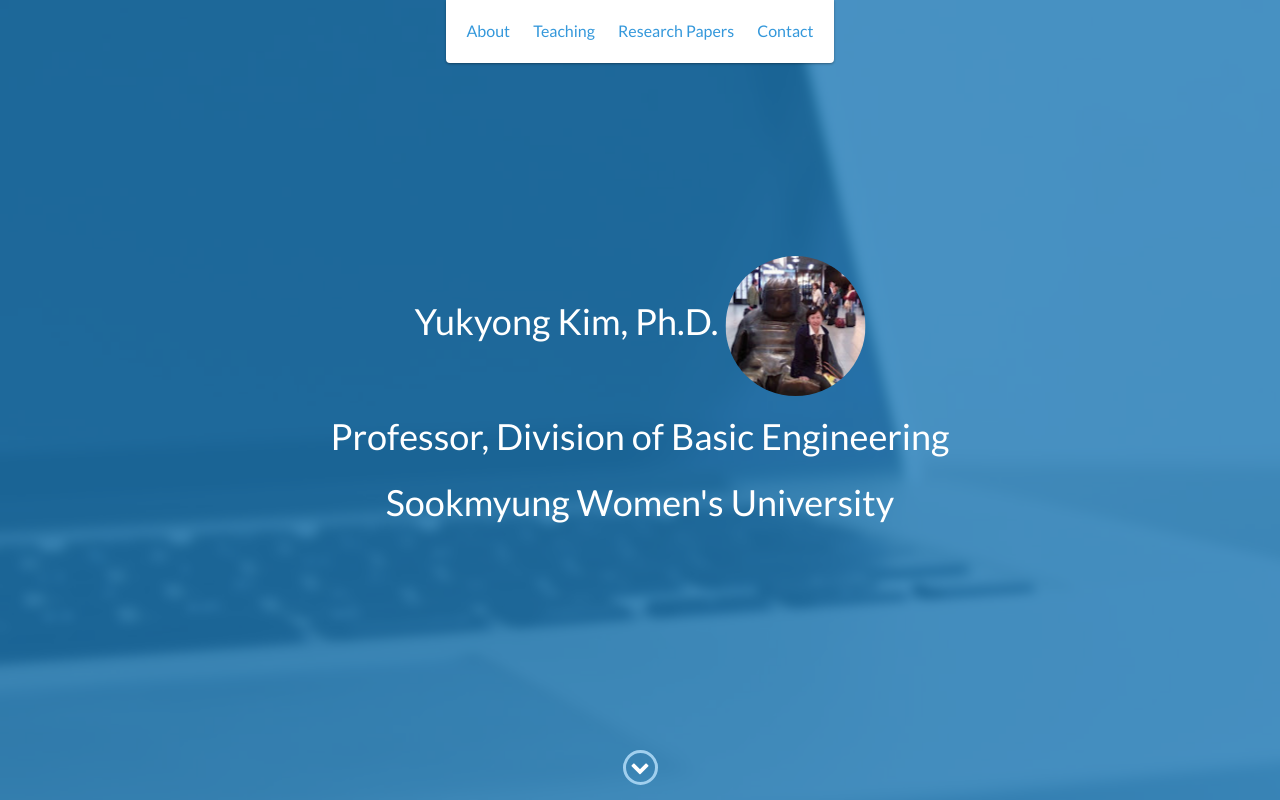
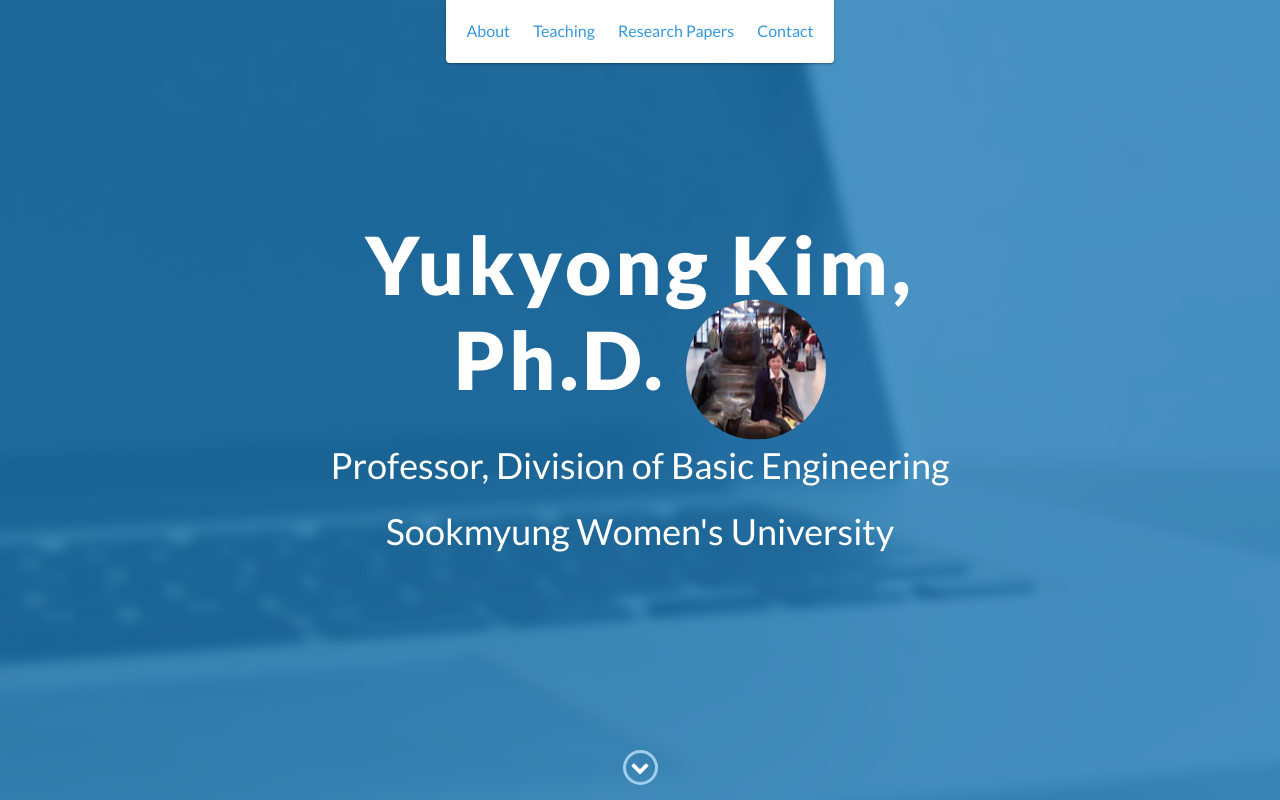
Before and after one commit to Yukyong-Kim/yukyong-kim.github.io, a website: page index.html in a window 1280 px wide. Shown: the top 800 px of the page. Drawn offline with nearby package versions, Linux system fonts and the light colour scheme.

Commit message:
Update index.html

```diff
--- a/index.html
+++ b/index.html
@@ -42,7 +42,7 @@
 
     <div id="lead">
         <div id="lead-content">
-            <h2>Yukyong Kim, Ph.D. <img style="border-radius: 70px; -moz-border-radius: 70px; -khtml-border-radius: 70px; -webkit-border-radius: 70px;" src = "images/yu.jpg"> </h2>
+            <h1>Yukyong Kim, Ph.D. <img style="border-radius: 70px; -moz-border-radius: 70px; -khtml-border-radius: 70px; -webkit-border-radius: 70px;" src = "images/yu.jpg"> </h1>
             <h2> Professor, Division of Basic Engineering </h2>
               <h2>  Sookmyung Women's University</h2>
         </div>
```
